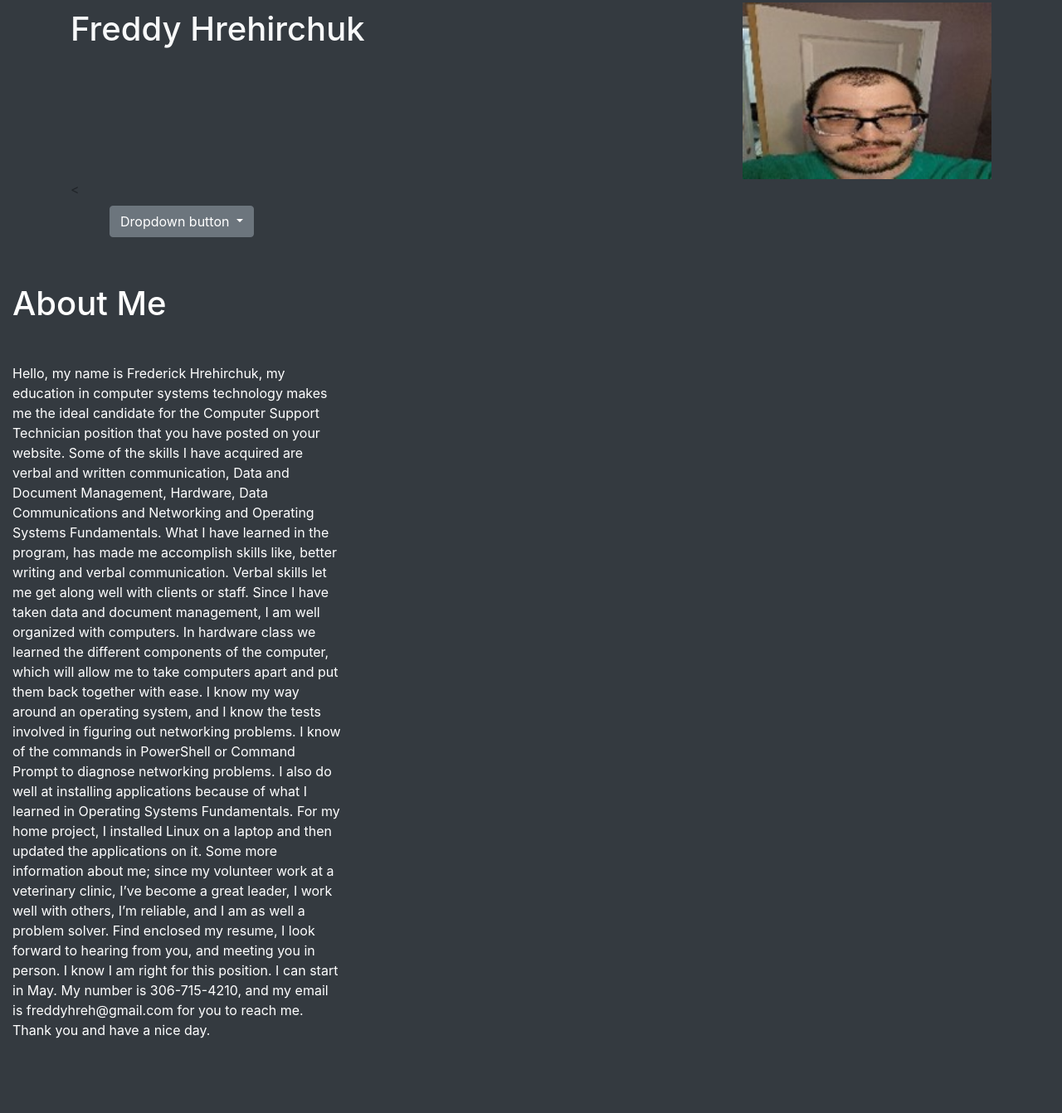
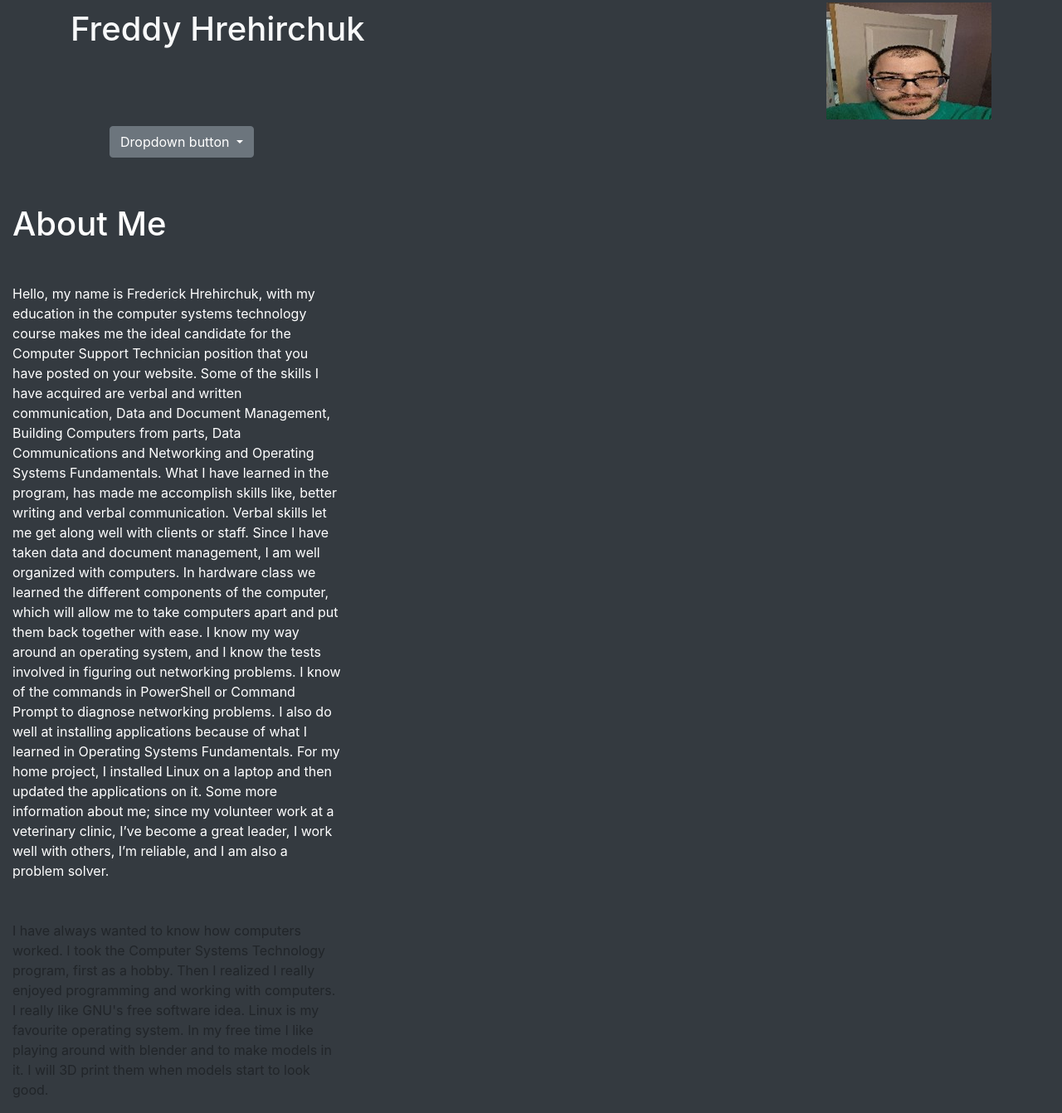
Before and after one commit to Freddy425/Freddy425.github.io, a website: page index.html in a window 1280 px wide. Shown: the part 45-1387 px from the top of the page at 83% size. Before the commit the page ends 1315 px from the top, so only its background shows below. Drawn offline with nearby package versions, Linux system fonts and the light colour scheme.

Commit message:
fixed some errors and added to the index

```diff
--- a/index.html
+++ b/index.html
@@ -22,10 +22,10 @@
             <h1 class="text-light">Freddy Hrehirchuk</h1>
         </div>
         <div class="col-md-6 text-right">
-            <img src="images/pictureofme.jpg" alt="Freddy Hrehirchuk" class="img-fluid" height="300px" width="300px">
+            <img src="images/pictureofme.jpg" alt="Freddy Hrehirchuk" class="img-fluid" height="141px" width="199px">
         </div>
     </div>
-    <<nav class="navbar navbar-expand-lg bg-body-tertiary">
+    <nav class="navbar navbar-expand-lg bg-body-tertiary">
     <div class="container-fluid">
         <a class="navbar-brand" href="#"></a>
         <button class="navbar-toggler" type="button" data-bs-toggle="collapse" data-bs-target="#navbarSupportedContent" aria-controls="navbarSupportedContent" aria-expanded="false" aria-label="Toggle navigation">
@@ -65,10 +65,15 @@
     <div class="col-4">
         <h1 style= "color: white">About Me</h1>
         <div class="mt-5 ms-5">
-            <p style= "color: white">Hello, my name is Frederick Hrehirchuk, my education in computer systems technology makes me the ideal candidate for the Computer Support Technician position that you have posted on your website. Some of the skills I have acquired are verbal and written communication, Data and Document Management, Hardware, Data Communications and Networking and Operating Systems Fundamentals.
+            <p style= "color: white">Hello, my name is Frederick Hrehirchuk, with my education in the computer systems technology course makes me the ideal candidate for the Computer Support Technician position that you have posted on your website. Some of the skills I have acquired are verbal and written communication, Data and Document Management, Building Computers from parts, Data Communications and Networking and Operating Systems Fundamentals.
                 What I have learned in the program, has made me accomplish skills like, better writing and verbal communication. Verbal skills let me get along well with clients or staff. Since I have taken data and document management, I am well organized with computers. In hardware class we learned the different components of the computer, which will allow me to take computers apart and put them back together with ease. I know my way around an operating system, and I know the tests involved in figuring out networking problems. I know of the commands in PowerShell or Command Prompt to diagnose networking problems. I also do well at installing applications because of what I learned in Operating Systems Fundamentals. For my home project, I installed Linux on a laptop and then updated the applications on it.
-                Some more information about me; since my volunteer work at a veterinary clinic, I’ve become a great leader, I work well with others, I’m reliable, and I am as well a problem solver.
-                Find enclosed my resume, I look forward to hearing from you, and meeting you in person. I know I am right for this position. I can start in May. My number is 306-715-4210, and my email is freddyhreh@gmail.com for you to reach me. Thank you and have a nice day.
+                Some more information about me; since my volunteer work at a veterinary clinic, I’ve become a great leader, I work well with others, I’m reliable, and I am also a problem solver.
+            </p>
+
+            <p class="mt-5">
+                I have always wanted to know how computers worked. I took the Computer Systems Technology program, first as a hobby. Then I realized I really
+                enjoyed programming and working with computers. I really like GNU's free software idea. Linux is my favourite operating system.
+                In my free time I like playing around with blender and to make models in it. I will 3D print them when models start to look good.
             </p>
 
         </div>
```
Also changed, not shown: ContactInfo.html (+1 -2 lines), Skills.html (+1 -1 lines).
